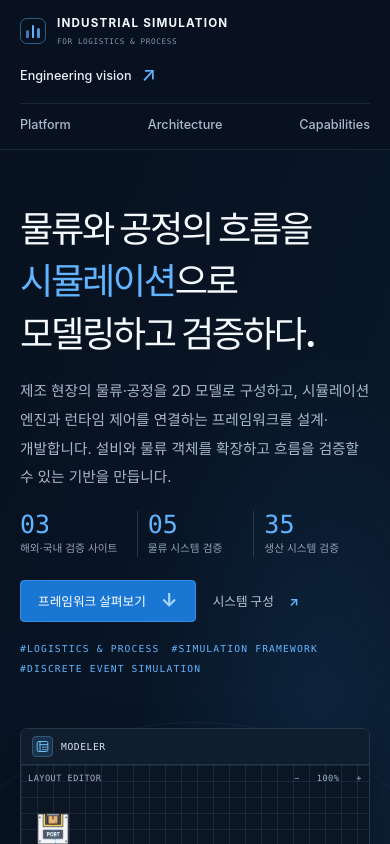
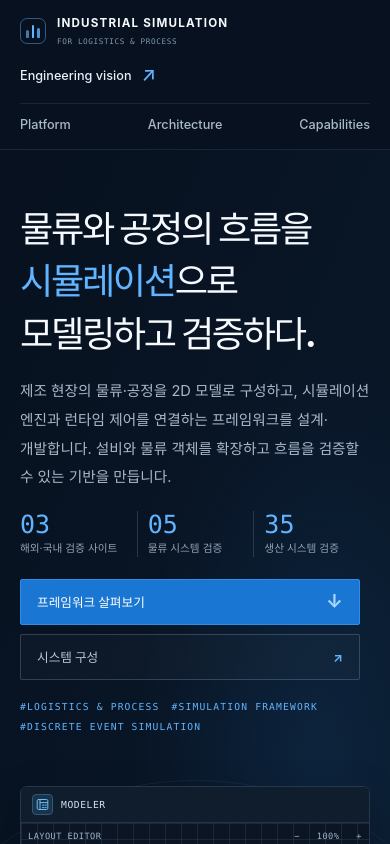
Before and after one commit to kkh3868/My_Portfolio, a React (Vite) app: page / in a window 390 px wide. Shown: the top 844 px of the page. Built offline with nearby package versions, Linux system fonts and the light colour scheme.

Commit message:
[Style] Hero CTA 버튼 디자인 및 배치 개선

```diff
--- a/src/App.css
+++ b/src/App.css
@@ -221,28 +221,33 @@
 .hero-actions {
   display: flex;
   align-items: center;
-  gap: 22px;
-  margin-top: 27px;
+  gap: 12px;
+  margin-top: 30px;
 }
 
 .button {
-  min-height: 46px;
+  min-height: 48px;
   display: inline-flex;
   align-items: center;
-  justify-content: center;
-  gap: 15px;
+  justify-content: space-between;
+  gap: 20px;
   text-decoration: none;
   font-size: calc(12px + var(--font-size-increase));
   font-weight: 650;
   transition: background 160ms ease, color 160ms ease, border-color 160ms ease;
 }
 
+.button:focus-visible {
+  outline: 2px solid var(--blue-400);
+  outline-offset: 3px;
+}
+
 .button--primary {
-  padding: 0 17px;
+  padding: 0 16px;
   color: #ffffff;
   background: #1976d2;
   border: 1px solid #328de5;
-  border-radius: 4px;
+  border-radius: 2px;
 }
 
 .button--primary:hover {
@@ -255,11 +260,18 @@
 }
 
 .button--text {
+  min-width: 142px;
+  padding: 0 16px;
   color: #b7c5d5;
+  background: rgba(255, 255, 255, 0.025);
+  border: 1px solid rgba(164, 190, 220, 0.24);
+  border-radius: 2px;
 }
 
 .button--text:hover {
   color: #fff;
+  background: rgba(97, 180, 255, 0.08);
+  border-color: rgba(97, 180, 255, 0.58);
 }
 
 .button--text span {
@@ -2019,12 +2031,16 @@
   }
 
   .hero-actions {
-    gap: 17px;
-    margin-top: 23px;
+    width: min(100%, 340px);
+    flex-direction: column;
+    align-items: stretch;
+    gap: 9px;
+    margin-top: 22px;
   }
 
   .button {
-    min-height: 42px;
+    width: 100%;
+    min-height: 46px;
     font-size: calc(10px + var(--font-size-increase));
   }
 
```
